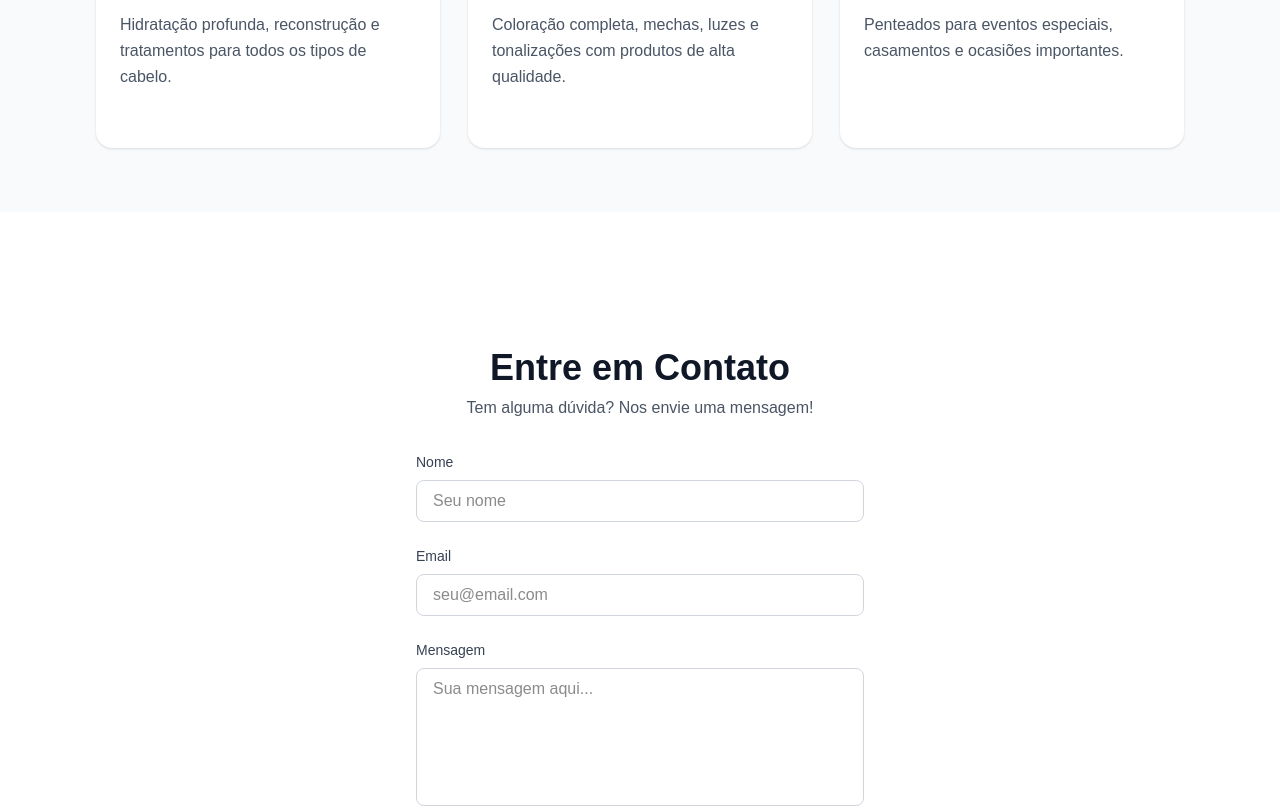
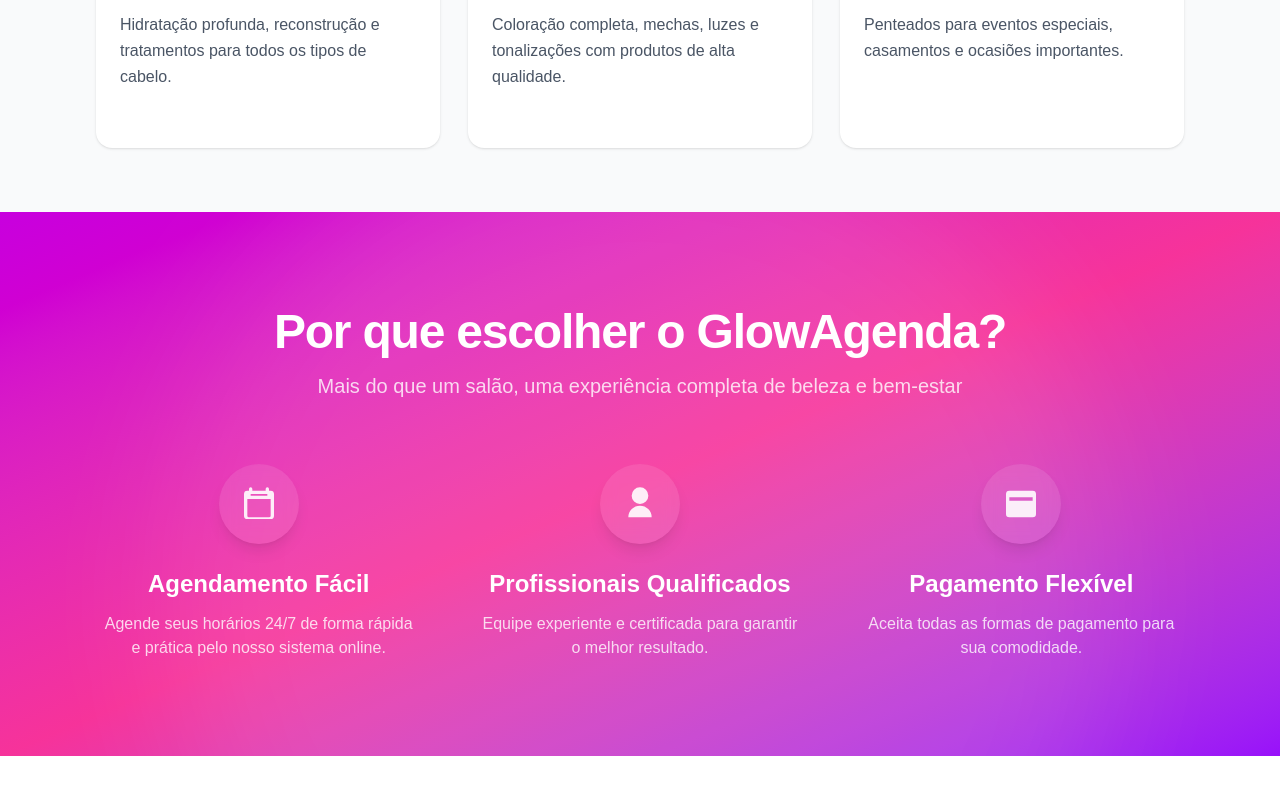
Before and after one commit to euduartesara/glow-agenda-v2, a Next.js app: page / in a window 1280 px wide. Shown: the part 1704-2512 px from the top of the page. Built offline with nearby package versions, Linux system fonts and the light colour scheme.

Commit message:
pagina About

```diff
--- /dev/null
+++ b/app/components/About.tsx
@@ -0,0 +1,79 @@
+"use client";
+
+import React from "react";
+
+export default function About() {
+  return (
+    <section className="relative overflow-hidden py-20 sm:py-24 bg-gradient-to-br from-fuchsia-600 via-pink-500 to-purple-600 text-white">
+      <div className="container mx-auto px-6 max-w-6xl">
+        <div className="text-center mb-16">
+          <h2 className="text-4xl sm:text-5xl font-bold tracking-tight">Por que escolher o GlowAgenda?</h2>
+          <p className="mt-4 text-lg sm:text-xl text-white/80">
+            Mais do que um salão, uma experiência completa de beleza e bem-estar
+          </p>
+        </div>
+
+        <div className="grid grid-cols-1 sm:grid-cols-2 lg:grid-cols-3 gap-10">
+          {/* Agendamento Fácil */}
+          <div className="group text-center">
+            <div className="mx-auto w-20 h-20 rounded-full bg-white/10 backdrop-blur-sm flex items-center justify-center shadow-lg">
+              <svg
+                xmlns="http://www.w3.org/2000/svg"
+                viewBox="0 0 24 24"
+                fill="currentColor"
+                className="w-10 h-10 text-white/90"
+              >
+                <path d="M7 2a1 1 0 0 1 1 1v1h8V3a1 1 0 1 1 2 0v1h1a2 2 0 0 1 2 2v13a2 2 0 0 1-2 2H5a2 2 0 0 1-2-2V6a2 2 0 0 1 2-2h1V3a1 1 0 0 1 1-1zm12 7H5v10a1 1 0 0 0 1 1h12a1 1 0 0 0 1-1V9zM7 7h10V6H7v1z" />
+              </svg>
+            </div>
+            <h3 className="mt-6 text-2xl font-semibold">Agendamento Fácil</h3>
+            <p className="mt-3 text-white/80 max-w-xs mx-auto">
+              Agende seus horários 24/7 de forma rápida e prática pelo nosso sistema online.
+            </p>
+          </div>
+
+          {/* Profissionais Qualificados */}
+          <div className="group text-center">
+            <div className="mx-auto w-20 h-20 rounded-full bg-white/10 backdrop-blur-sm flex items-center justify-center shadow-lg">
+              <svg
+                xmlns="http://www.w3.org/2000/svg"
+                viewBox="0 0 24 24"
+                fill="currentColor"
+                className="w-10 h-10 text-white/90"
+              >
+                <path d="M12 12a5 5 0 1 0-5-5 5 5 0 0 0 5 5zm-7 8a7 7 0 0 1 14 0H5z" />
+              </svg>
+            </div>
+            <h3 className="mt-6 text-2xl font-semibold">Profissionais Qualificados</h3>
+            <p className="mt-3 text-white/80 max-w-xs mx-auto">
+              Equipe experiente e certificada para garantir o melhor resultado.
+            </p>
+          </div>
+
+          {/* Pagamento Flexível */}
+          <div className="group text-center">
+            <div className="mx-auto w-20 h-20 rounded-full bg-white/10 backdrop-blur-sm flex items-center justify-center shadow-lg">
+              <svg
+                xmlns="http://www.w3.org/2000/svg"
+                viewBox="0 0 24 24"
+                fill="currentColor"
+                className="w-10 h-10 text-white/90"
+              >
+                <path d="M3 6a2 2 0 0 1 2-2h14a2 2 0 0 1 2 2v12a2 2 0 0 1-2 2H5a2 2 0 0 1-2-2zm2 2v2h14V8zm0 6h10v2H5z" />
+              </svg>
+            </div>
+            <h3 className="mt-6 text-2xl font-semibold">Pagamento Flexível</h3>
+            <p className="mt-3 text-white/80 max-w-xs mx-auto">
+              Aceita todas as formas de pagamento para sua comodidade.
+            </p>
+          </div>
+        </div>
+      </div>
+
+      {/* Decorative gradient overlay for the rounded circles effect */}
+      <div className="pointer-events-none absolute inset-0" aria-hidden>
+        <div className="absolute -top-24 left-1/2 -translate-x-1/2 w-[60rem] h-[60rem] rounded-full bg-white/10 blur-3xl" />
+      </div>
+    </section>
+  );
+}
--- a/app/page.tsx
+++ b/app/page.tsx
@@ -1,12 +1,14 @@
 import Hero from "./components/Hero";
 import Contact from "./components/Contact";
 import Services from "./components/Services";
+import About from "./components/About";
 
 export default function Home() {
   return (
     <>
       <Hero />
       <Services />
+      <About />
       <Contact />
     </>
   );
```
